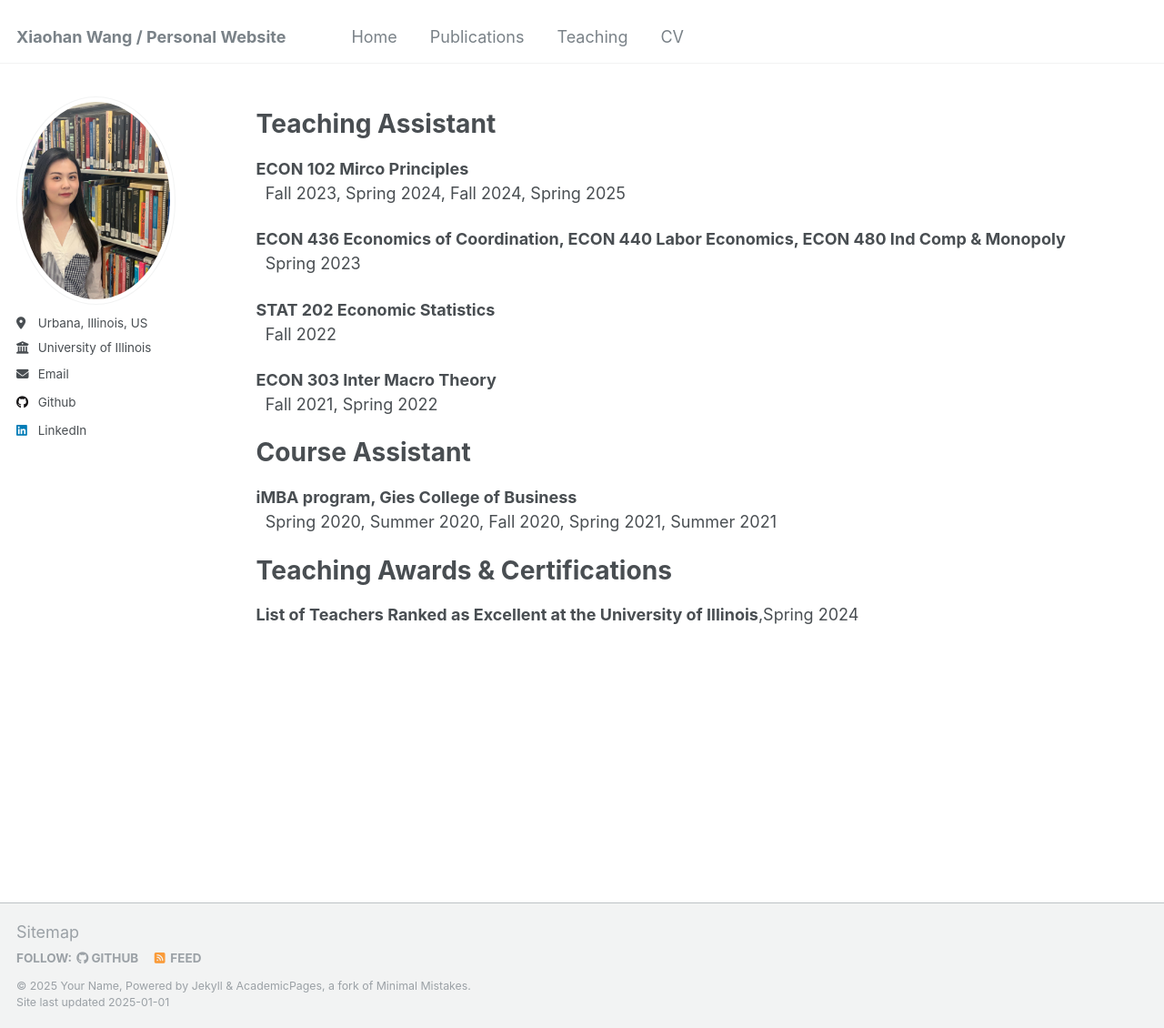
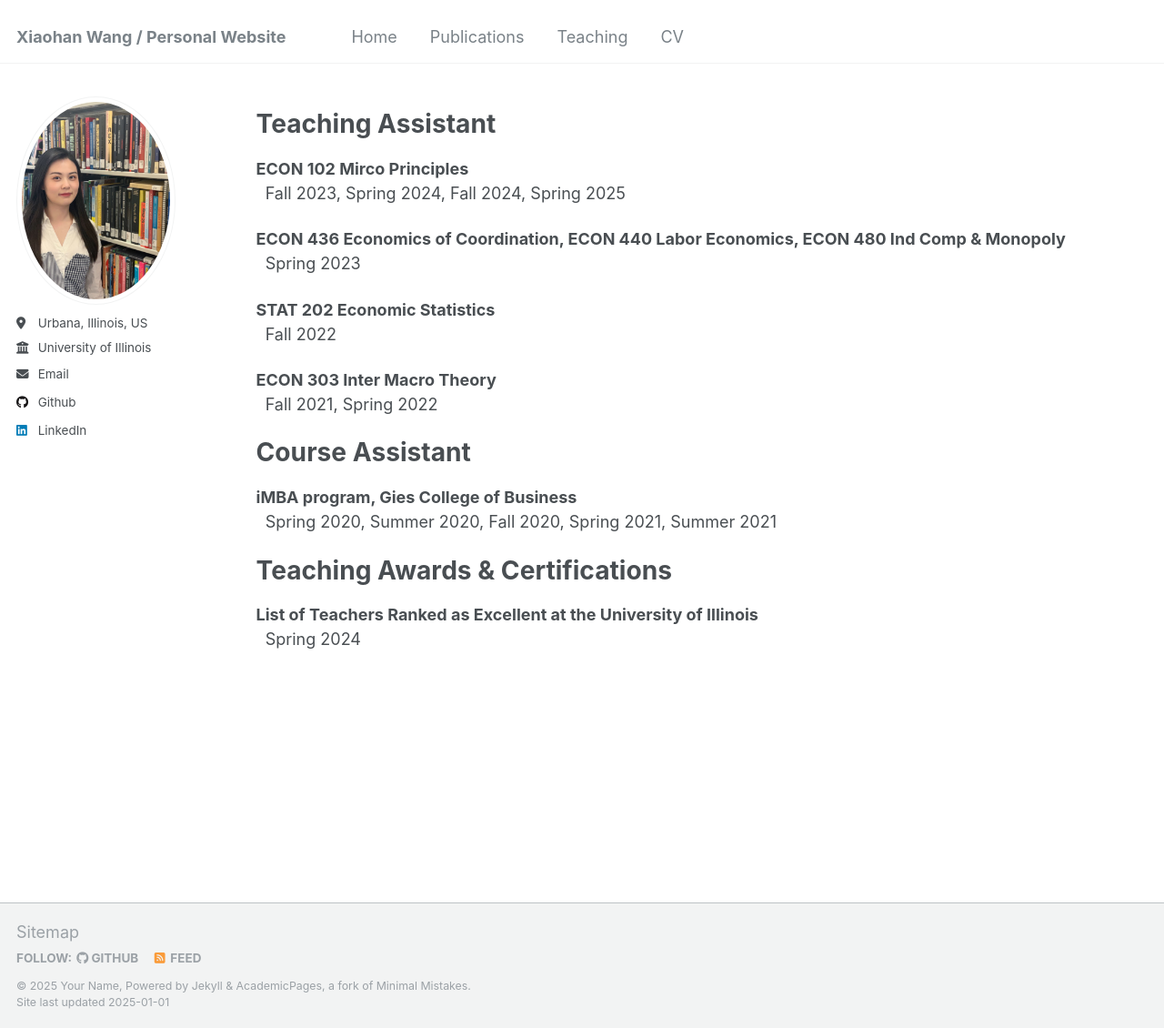
Before and after one commit to xiaohanwang1997/xiaohanwang1997.github.io, a Jekyll site: the page built from _teaching/2014-spring-teaching-1.md, in a window 1280 px wide and 1130 px high. Shown: the whole window at 91% size. Built offline with Jekyll 4.4.1, drawn with Linux system fonts in a browser that asks for light colours.

```diff
--- a/_teaching/2014-spring-teaching-1.md
+++ b/_teaching/2014-spring-teaching-1.md
@@ -30,4 +30,5 @@ Course Assistant
 
 Teaching Awards & Certifications
 =====
-**List of Teachers Ranked as Excellent at the University of Illinois**,Spring 2024
+**List of Teachers Ranked as Excellent at the University of Illinois**<br>
+&nbsp;&nbsp;Spring 2024
```
